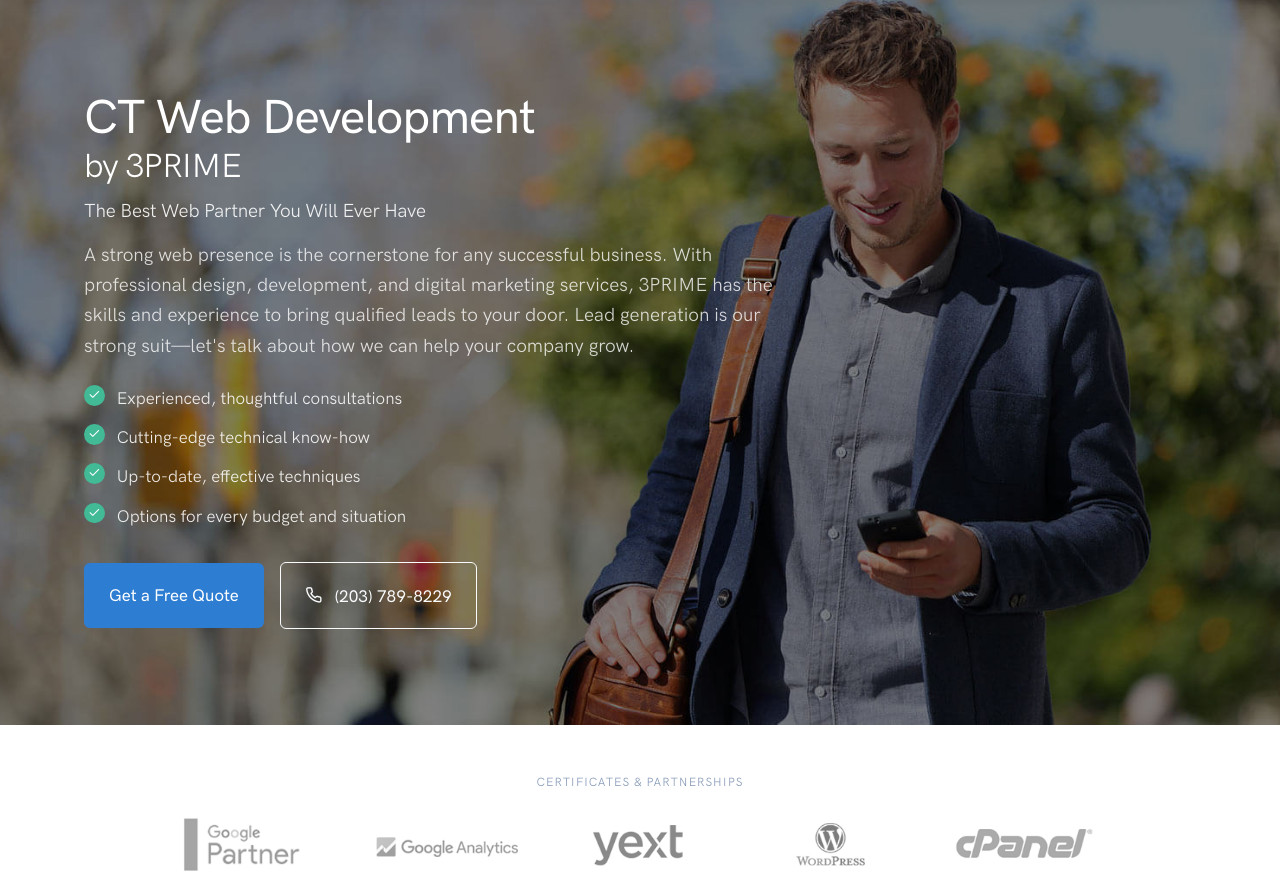
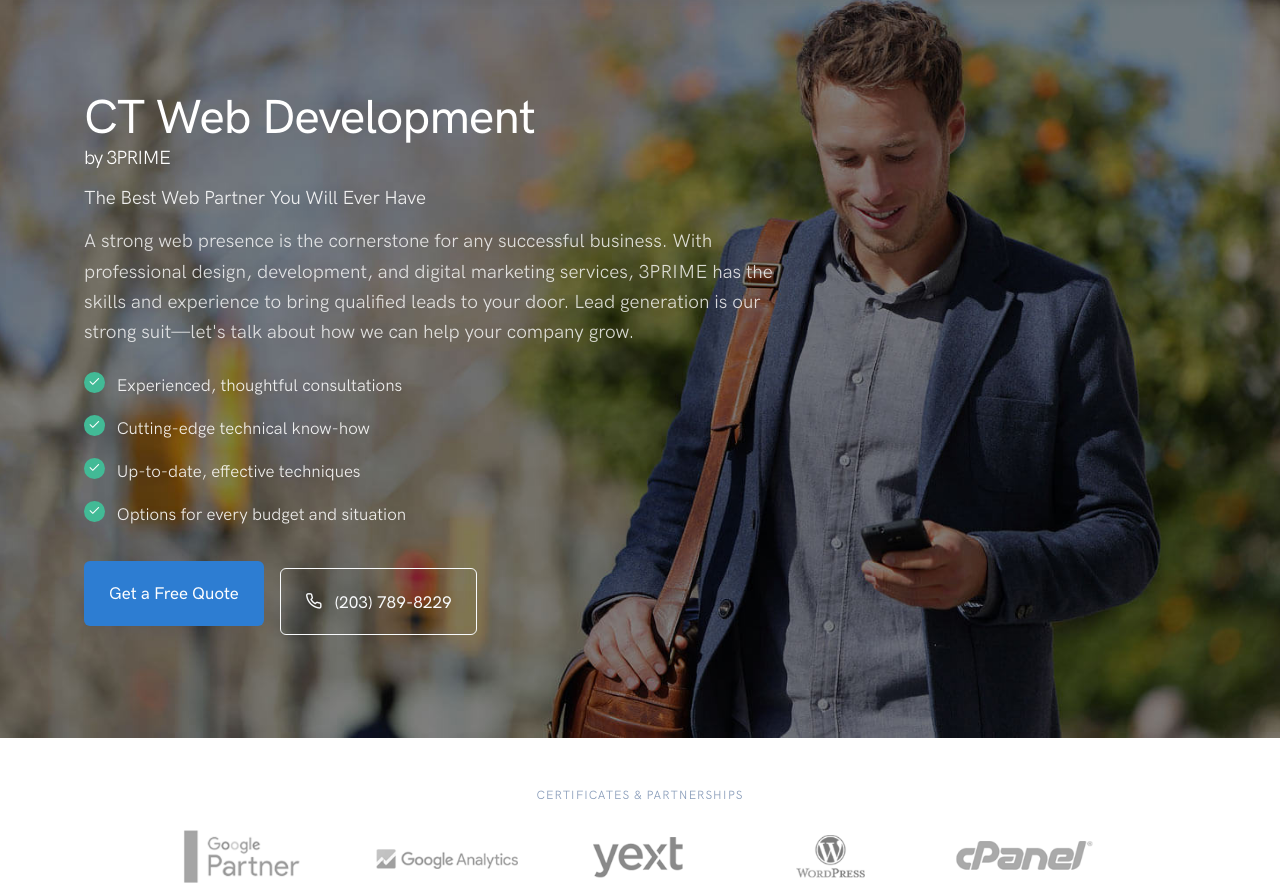
Before and after one commit to CG-3P-Oh/CTWEBDEV, a PHP site: page / in a window 1280 px wide. Shown: the part 88-972 px from the top of the page. Run offline with PHP 8.4, Linux system fonts and the light colour scheme; some web fonts are replaced.

Commit message:
fix deployment to only transfer changed files, adjust hero styling
- Restore git timestamps before lftp mirror to fix --only-newer comparison
- Reduce hero heading margin from .75rem to 1rem
- Reduce "by 3PRIME" font-size from 70% to 40%

🤖 Generated with [Claude Code](https://claude.com/claude-code)

Co-Authored-By: Claude Opus 4.5 <noreply@anthropic.com>

```diff
--- a/site/assets/css/custom-3prime.css
+++ b/site/assets/css/custom-3prime.css
@@ -306,3 +306,8 @@ html {
   position: relative;
   z-index: 2;
 }
+
+/* Hero heading margin override */
+.hero-3prime .mb-3 {
+  margin-bottom: 1rem !important;
+}
--- a/site/index.php
+++ b/site/index.php
@@ -35,7 +35,7 @@
             <!-- Heading -->
             <h1 class="display-3 fw-bold text-white mb-3">
               CT Web Development
-              <span class="d-block fw-normal" style="margin-top: 0px; font-size: 70%;">by 3PRIME</span>
+              <span class="d-block fw-normal" style="margin-top: 0px; font-size: 40% !important;">by 3PRIME</span>
             </h1>
 
             <!-- Subheading -->
```
Also changed, not shown: .circleci/config.yml.
